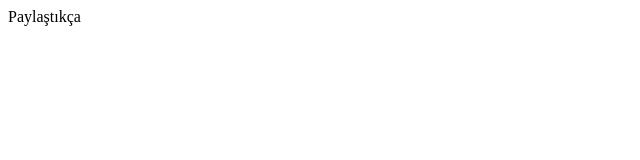
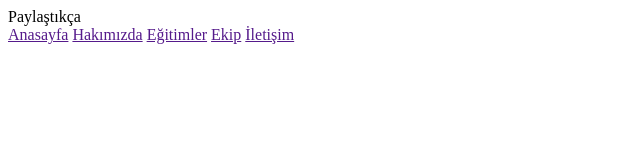
Before and after one commit to bugraygul/project-php-forst-one, a plain HTML site: page index.html in a window 1280 px wide. Shown: the whole page, without its empty margins (0-640 px from the left). Drawn offline with Linux system fonts and the light colour scheme.

Commit message:
15 şubat-1

```diff
--- a/index.html
+++ b/index.html
@@ -10,7 +10,11 @@
     <section id="menu">
         <div id="logo">Paylaştıkça</div>
         <nav>
-
+            <a href="">Anasayfa</a>
+            <a href="">Hakımızda</a>
+            <a href="">Eğitimler</a>
+            <a href="">Ekip</a>
+            <a href="">İletişim</a>
         </nav>
     </section>
 
```
